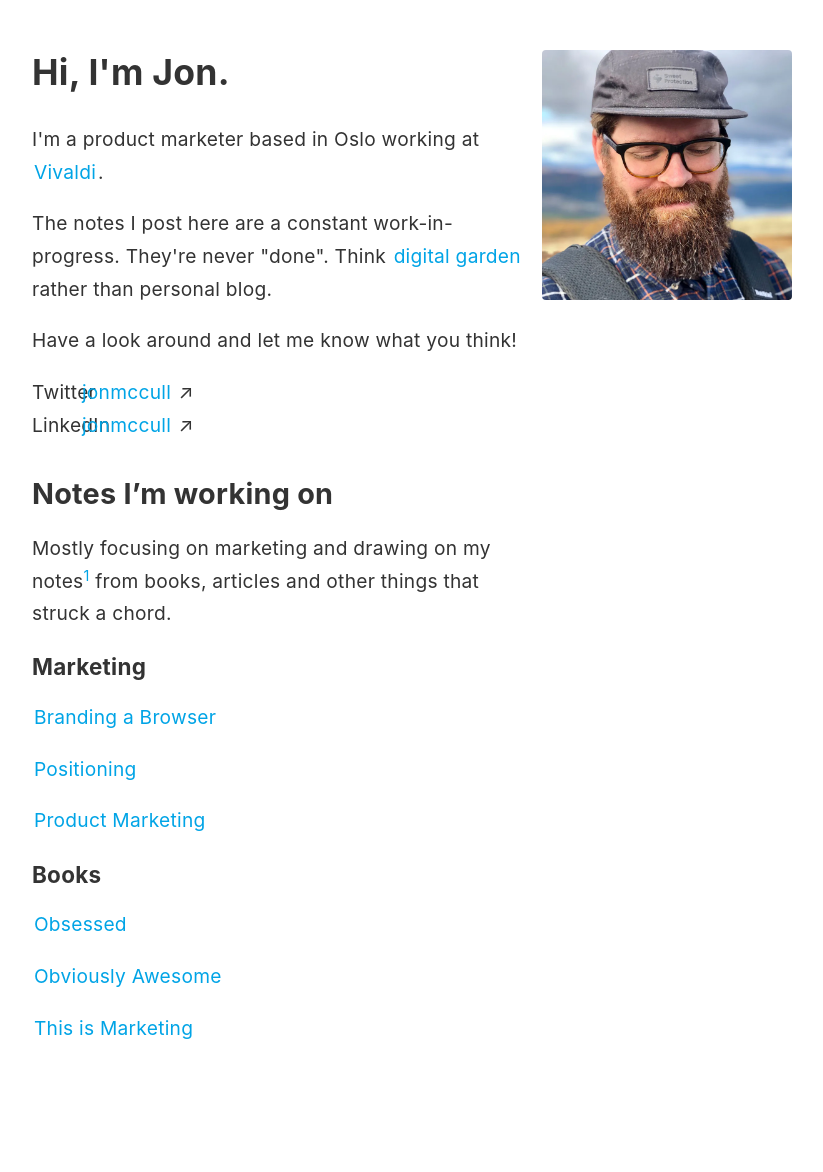
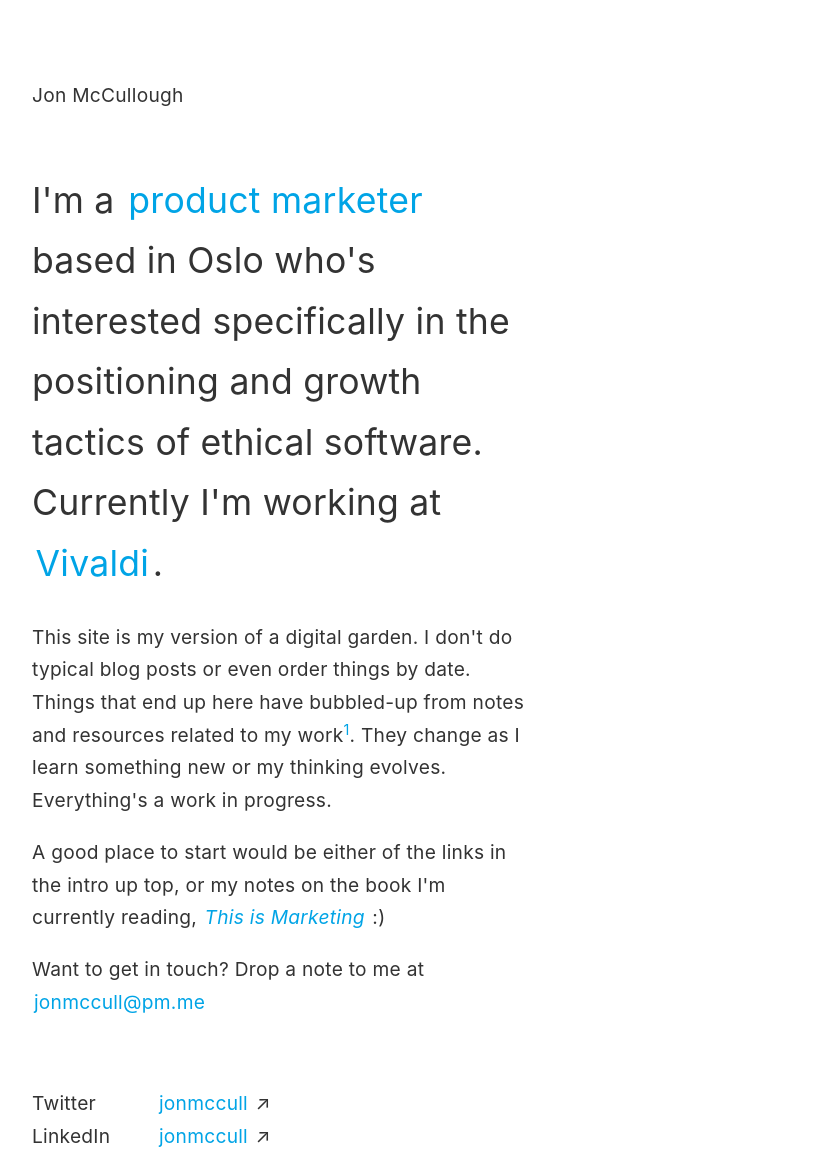
Before and after one commit to jonmccull/digital-garden, a Jekyll site: the page built from _pages/index-page.md, in a window 1280 px wide. Shown: the whole page, without its empty margins (228-1051 px from the left). Built offline with Jekyll 4.4.1, drawn with Linux system fonts in a browser that asks for light colours; before the commit the page ends 1063 px from its top, so only the background shows below that.

Commit message:
Update, Index page, content and layout
Signed-off-by: Jon McCullough <jonmccull@pm.me>

```diff
--- a/_layouts/index-page.html
+++ b/_layouts/index-page.html
@@ -4,19 +4,7 @@
    {% include head.html %}
 
   <div class="index-grid">
+    <div class="index-body">{{ content }}</div>
+  </div><!-- .index-grid -->
 
-    <p class="profile-pic"><img src="/assets/jon-mccullough.webp" alt="Jon McCullough"/></p>
-
-    <div class="hero-text">
-      <h2 class="hero-title">Hi, I'm Jon.</h2>
-      <p class="hero-description">I'm a product marketer based in Oslo working at <a class="internal-link" href="/vivaldi/">Vivaldi</a>.</p>
-      <p class="hero-description">The notes I post here are a constant work-in-progress. They're never "done". Think <a href="https://maggieappleton.com/garden-history">digital garden</a> rather than personal blog.</p>
-      <p class="hero-description">Have a look around and let me know what you think!</p>
-
-      <div class="social-links">{% include social-links.html %}</div>
-    </div>
-
-    <div class="index-body">{{ content }}</div>
-
-  </div><!-- .index-grid -->
 </html>
--- a/_pages/index-page.md
+++ b/_pages/index-page.md
@@ -6,23 +6,25 @@
 excerpt: Jon McCullough is a Canadian product marketer based in Norway working at Vivaldi Technologies. Welcome to his digital garden. 🌳
 ---
 
+<div class="hero-text">
+  <p style="padding-bottom:20px;">Jon McCullough</p>
+  <p class="hero-title" style="padding-top: 20px;">I'm a <a class="internal-link" href="/product-marketing/">product marketer</a> based in Oslo who's interested specifically in the positioning and growth tactics of ethical software. Currently I'm working at <a class="internal-link" href="/vivaldi/">Vivaldi</a>.</p>
 
-## Notes I'm working on
+  <p>This site is my version of a digital garden. I don't do typical blog posts or even order things by date. Things that end up here have bubbled-up from notes and resources related to my work<input type="checkbox" id="cb7" /><label for="cb7"><sup></sup></label><span><span class="footnote-inner">I should probably expand on this, but let's just say I'm a big [[Roam]] fan. The "networked thought" approach to note-taking has been a game-changer for me. The workflow of referencing, bi-directional linking and ever-evolving notes in Roam was a big inspiration for this site.</span></span>. They change as I learn something new or my thinking evolves. Everything's a work in progress.</p>
+  <p>A good place to start would be either of the links in the intro up top, or my notes on the book I'm currently reading, <em><a class="internal-link" href="/this-is-marketing/">This is Marketing</a></em> :)</p>
 
-Mostly focusing on marketing and drawing on my notes<input type="checkbox" id="cb7" /><label for="cb7"><sup></sup></label><span><span class="footnote-inner">I should probably expand on this, but let's just say I'm a big [[Roam]] fan. The "networked thought" approach to note-taking has been a game-changer for me. The workflow of referencing, bi-directional linking and ever-evolving notes in Roam was a big inspiration for this site.</span></span> from books, articles and other things that struck a chord.
+  <p>Want to get in touch? Drop a note to me at <a href="mailto:jonmccull@pm.me?subject=Hey there">jonmccull@pm.me</a></p>
+</div>
 
-### Marketing
-
-[[Branding a Browser]]
-
-[[Positioning]]
-
-[[Product Marketing]]
-
-### Books
-
-[[Obsessed]]
-
-[[Obviously Awesome]]
-
-[[This is Marketing]]
+<!-- Social links list -->
+  <div class="social-links" style="padding-top: 50px;">
+	<div style="position: relative; width: 25%; float: left; display: block;">
+	  <p class="grey-text" style="margin: 0;">Twitter</p>
+	  <p class="grey-text" style="margin: 0;">LinkedIn</p>
+	</div>
+	<div style="position: relative; width: 75%; float: left; display: block;">
+	  <p style="margin: 0;"><a target="blank" href="https://twitter.com/jonmccull">jonmccull</a> ↗</p>
+	  <p style="margin: 0;"><a target="blank" href="https://www.linkedin.com/in/jonmccullough/">jonmccull</a> ↗</p>
+	</div>
+	</div>
+  <!-- .social-links -->
```
